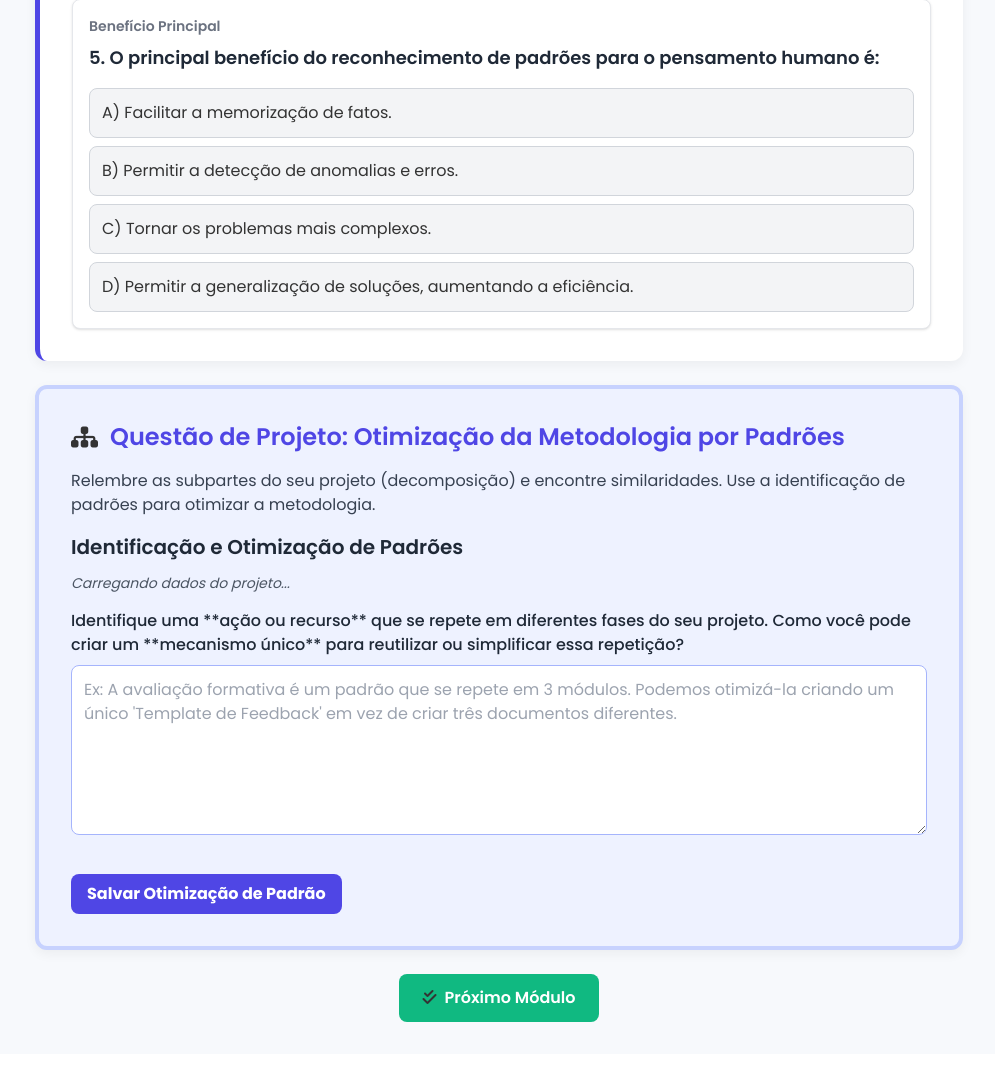
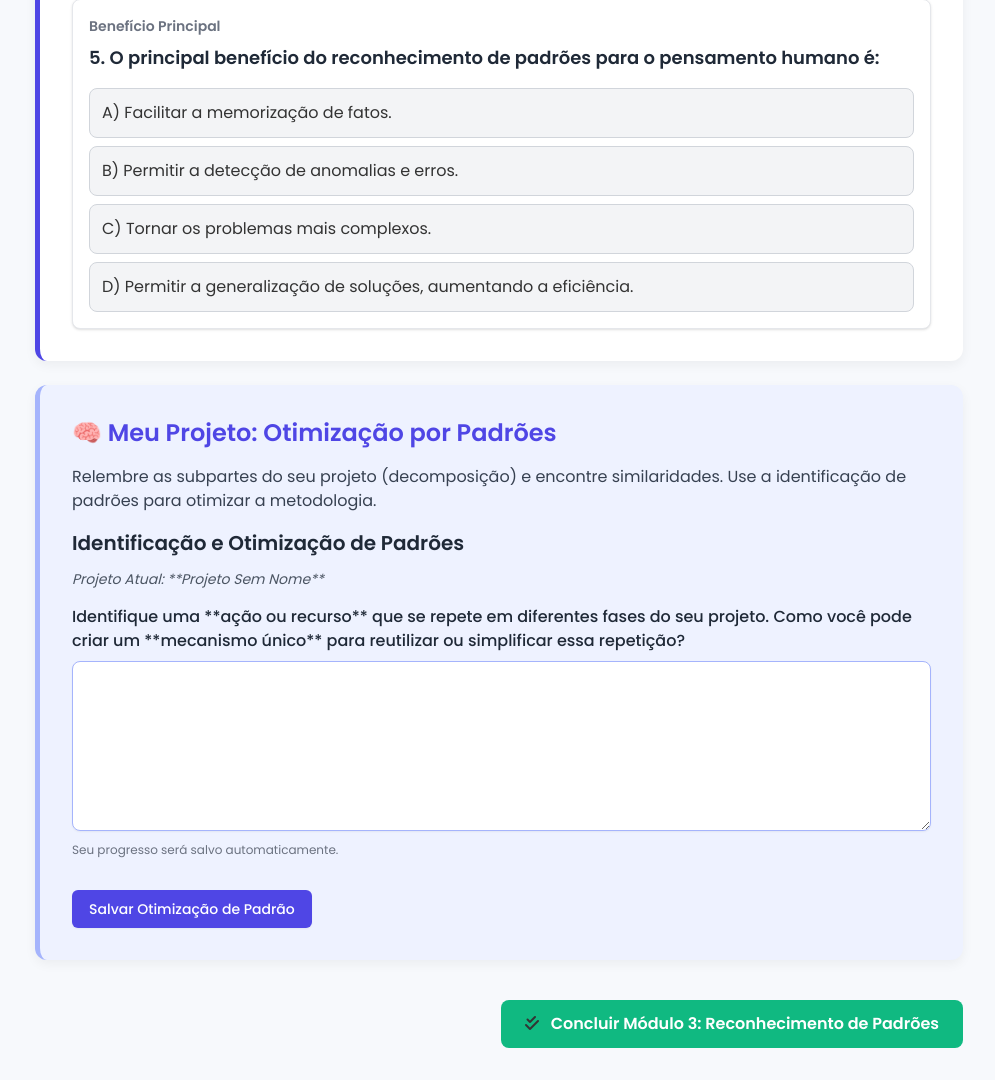
Before and after one commit to danidancr/PCTeacher, a Flask app: template templates/conteudo-rec-padrao.html in a window 1280 px wide. Shown: the part 2400-3480 px from the top of the page, without its empty margins (285-1280 px from the left). Before the commit the page ends 3422 px from the top, so only its background shows below. Run offline with Flask 3, Linux system fonts and the light colour scheme; the template is opened without the code that fills it, so the values that code supplies are empty; some libraries are stand-ins or nearby versions.

Commit message:
atualizar exercício de projeto final

```diff
--- a/templates/conteudo-rec-padrao.html
+++ b/templates/conteudo-rec-padrao.html
@@ -2,7 +2,9 @@
 
 {% block title %}Módulo 3: Reconhecimento de Padrões{% endblock %}
 
-{% block content_title %}Módulo 3: Reconhecimento de Padrões{% endblock %}
+{% block content_title %}
+    <i class="fas fa-search-plus text-primary-indigo mr-2"></i> Módulo 3: Reconhecimento de Padrões
+{% endblock %}
 
 {% block content %}
     <div class="content-section">
@@ -136,130 +138,59 @@
                 </div>
                 <div class="feedback-message mt-4 hidden"></div>
             </div>
-            </div>
+        </div>
     </div>
 
-  <div class="content-section border-4 border-indigo-200 bg-indigo-50">
-        <h2 class="text-2xl font-semibold text-primary-indigo mb-4 flex items-center">
-            <i class="fas fa-sitemap mr-3"></i> Questão de Projeto: Otimização da Metodologia por Padrões
-        </h2>
+    {# ========================================================= #}
+    {# SEÇÃO DE PROJETO (OTIMIZAÇÃO DE PADRÕES) - AJUSTADA PARA A LÓGICA FLASK/AJAX #}
+    {# ========================================================= #}
+    <div class="content-section bg-indigo-50 border-indigo-300">
+        <div class="flex justify-between items-center mb-4">
+            <h2 class="text-2xl font-semibold text-primary-indigo">🧠 Meu Projeto: Otimização por Padrões</h2>
+            {# Este span será atualizado pela função JavaScript saveProjectData na base_dashboard.html #}
+            <span id="project-save-feedback" class="text-sm font-semibold opacity-0 transition-opacity"></span>
+        </div>
+
         <p class="text-gray-700 mb-4">Relembre as subpartes do seu projeto (decomposição) e encontre similaridades. Use a identificação de padrões para otimizar a metodologia.</p>
 
-        <form id="project-idea-form-mod3" onsubmit="saveProjectDataMod3(event)">
+        {# O ID do formulário é usado para o JavaScript, e o 'onchange' garante o salvamento assíncrono. #}
+        {# O campo 'name' deve ser um nome de campo válido no banco de dados, e o formulário usa 'project-form-modulo-3' para o AJAX. #}
+        <form id="project-form-modulo-3" method="POST" onchange="saveProjectData(this)">
 
             <h3 class="text-xl font-semibold text-gray-800 mb-3">Identificação e Otimização de Padrões</h3>
 
-            <p id="project-name-display-mod3" class="text-sm italic text-gray-600 mb-4">Carregando dados do projeto...</p>
+            {# Informação de contexto do projeto (Nome do Projeto do Módulo 1) #}
+            <p id="project-name-display" class="text-sm italic text-gray-600 mb-4">
+                Projeto Atual: **{{ projeto_data.nome_projeto | default('Projeto Sem Nome') }}**
+            </p>
 
             <div class="mb-4">
-                <label for="project_pattern_optimization" class="block text-gray-800 font-medium mb-2">Identifique uma **ação ou recurso** que se repete em diferentes fases do seu projeto. Como você pode criar um **mecanismo único** para reutilizar ou simplificar essa repetição?</label>
-                <textarea id="project_pattern_optimization" name="project_pattern_optimization" rows="6" class="w-full p-3 border border-indigo-300 rounded-lg focus:ring-primary-indigo focus:border-primary-indigo" placeholder="Ex: A avaliação formativa é um padrão que se repete em 3 módulos. Podemos otimizá-la criando um único 'Template de Feedback' em vez de criar três documentos diferentes." required></textarea>
+                <label for="otimizacao_padrao" class="block text-gray-800 font-medium mb-2">Identifique uma **ação ou recurso** que se repete em diferentes fases do seu projeto. Como você pode criar um **mecanismo único** para reutilizar ou simplificar essa repetição?</label>
+                <textarea id="otimizacao_padrao" name="otimizacao_padrao" rows="6"
+                          class="w-full p-3 border border-indigo-300 rounded-lg shadow-sm focus:ring-primary-indigo focus:border-primary-indigo"
+                          placeholder="Ex: A avaliação formativa é um padrão que se repete em 3 módulos. Podemos otimizá-la criando um único 'Template de Feedback' em vez de criar três documentos diferentes." required>
+                    {# Carrega o valor salvo do banco de dados, se existir #}
+                    {{ projeto_data.otimizacao_padrao | default('') }}
+                </textarea>
+                <p class="mt-1 text-xs text-gray-500">Seu progresso será salvo automaticamente.</p>
             </div>
 
-            <button type="submit" id="save-button-mod3" class="mt-4 bg-primary-indigo hover:bg-indigo-700 text-white font-bold py-2 px-4 rounded-lg transition duration-200" disabled>
+            {# Botão de salvamento mantido, mas o onchange fará o trabalho. #}
+            <button type="submit" class="mt-4 hidden sm:inline-flex items-center px-4 py-2 border border-transparent text-sm font-medium rounded-md shadow-sm text-white bg-primary-indigo hover:bg-indigo-700 focus:outline-none focus:ring-2 focus:ring-offset-2 focus:ring-primary-indigo">
                 Salvar Otimização de Padrão
             </button>
-            <span id="save-feedback-mod3" class="ml-4 text-sm font-semibold text-red-600"></span>
+
         </form>
     </div>
 {% endblock %}
 
 {% block finish_button %}
-    <div class="mt-8 text-center">
-        <form method="POST" action="{{ url_for('concluir_modulo', modulo_nome='rec_padrao') }}">
-            <button type="submit" class="btn-finish hover:shadow-lg">
-                <i class="fas fa-check-double mr-2"></i>Próximo Módulo
+    <div class="flex justify-end pt-4">
+        {# Usando 'modulo.slug' que é injetado pelo Flask para garantir a rota correta #}
+        <form method="POST" action="{{ url_for('concluir_modulo', modulo_nome=modulo.slug) }}">
+            <button type="submit" class="btn-finish">
+                <i class="fas fa-check-double mr-2"></i> Concluir Módulo 3: Reconhecimento de Padrões
             </button>
         </form>
     </div>
 {% endblock %}
-
-{% block scripts %}
-<script>
-    // As variáveis globais 'dbClient' (Firestore) e 'currentUserId' (UID do usuário)
-    // devem estar disponíveis a partir do 'conteudo-base.html' para esta lógica funcionar.
-
-    // 1. Função para carregar os dados do Módulo 1 e Módulo 3
-    async function loadProjectDataMod3() {
-        // Verifica se o UID do usuário está disponível
-        if (!window.currentUserId) {
-            console.error("UID do usuário não encontrado. Não é possível carregar ou salvar dados.");
-            document.getElementById('save-feedback-mod3').textContent = 'Erro de autenticação. Recarregue a página.';
-            return;
-        }
-
-        const feedback = document.getElementById('save-feedback-mod3');
-        const saveButton = document.getElementById('save-button-mod3');
-        const projectNameDisplay = document.getElementById('project-name-display-mod3');
-
-        saveButton.disabled = true;
-        feedback.textContent = 'Carregando dados do projeto...';
-
-        try {
-            // Busca o documento único do usuário (dados_projeto/UID_DO_USUARIO)
-            const docRef = dbClient.collection("dados_projeto").doc(currentUserId);
-            const doc = await docRef.get();
-
-            if (doc.exists) {
-                const data = doc.data();
-
-                // 1. CARREGA DADOS DO MÓDULO 1 (para UX)
-                const project_name = data.modulo_1?.project_name || 'Projeto Sem Nome (Módulo 1 Pendente)';
-                projectNameDisplay.textContent = `Projeto Atual: "${project_name}"`;
-
-                // 2. CARREGA DADOS ESPECÍFICOS DO MÓDULO 3 (NOVO CAMPO: project_pattern_optimization)
-                document.getElementById('project_pattern_optimization').value = data.modulo_3?.project_pattern_optimization || '';
-
-                feedback.textContent = data.modulo_3?.project_pattern_optimization ? 'Dados do Módulo 3 carregados com sucesso.' : 'Pronto para otimizar por padrões.';
-
-                saveButton.disabled = false;
-            } else {
-                feedback.textContent = 'Atenção: Projeto não encontrado. Certifique-se de salvar o Módulo 1 primeiro.';
-                projectNameDisplay.textContent = 'Projeto não encontrado. Retorne ao Módulo 1.';
-            }
-        } catch (error) {
-            console.error("Erro ao carregar dados do projeto (Módulo 3):", error);
-            feedback.textContent = '❌ Erro de conexão ao carregar dados.';
-        }
-    }
-
-    // 2. Função para salvar/atualizar os dados do Módulo 3
-    async function saveProjectDataMod3(event) {
-        event.preventDefault();
-
-        if (!window.currentUserId) {
-            alert("Erro: Usuário não autenticado. Não é possível salvar.");
-            return;
-        }
-
-        const saveButton = document.getElementById('save-button-mod3');
-        const feedback = document.getElementById('save-feedback-mod3');
-        saveButton.disabled = true;
-        feedback.textContent = 'Salvando...';
-
-        // Estrutura os dados DENTRO da chave 'modulo_3' com o novo campo
-        const dataToSave = {
-            modulo_3: {
-                project_pattern_optimization: document.getElementById('project_pattern_optimization').value,
-                data_ultima_atualizacao_mod3: firebase.firestore.FieldValue.serverTimestamp()
-            }
-        };
-
-        try {
-            // Usa .set com { merge: true } no documento do UID, garantindo que apenas modulo_3 seja atualizado.
-            await dbClient.collection("dados_projeto").doc(currentUserId)
-                .set(dataToSave, { merge: true });
-
-            feedback.textContent = '✅ Otimização por padrões salva e projeto atualizado!';
-        } catch (error) {
-            console.error("Erro ao salvar dados do projeto (Módulo 3):", error);
-            feedback.textContent = '❌ Erro ao salvar. Tente novamente.';
-        } finally {
-            saveButton.disabled = false;
-        }
-    }
-
-    // 3. Chamada Inicial: Carregar dados ao carregar a página
-    window.addEventListener('load', loadProjectDataMod3);
-</script>
-{% endblock %}
```
